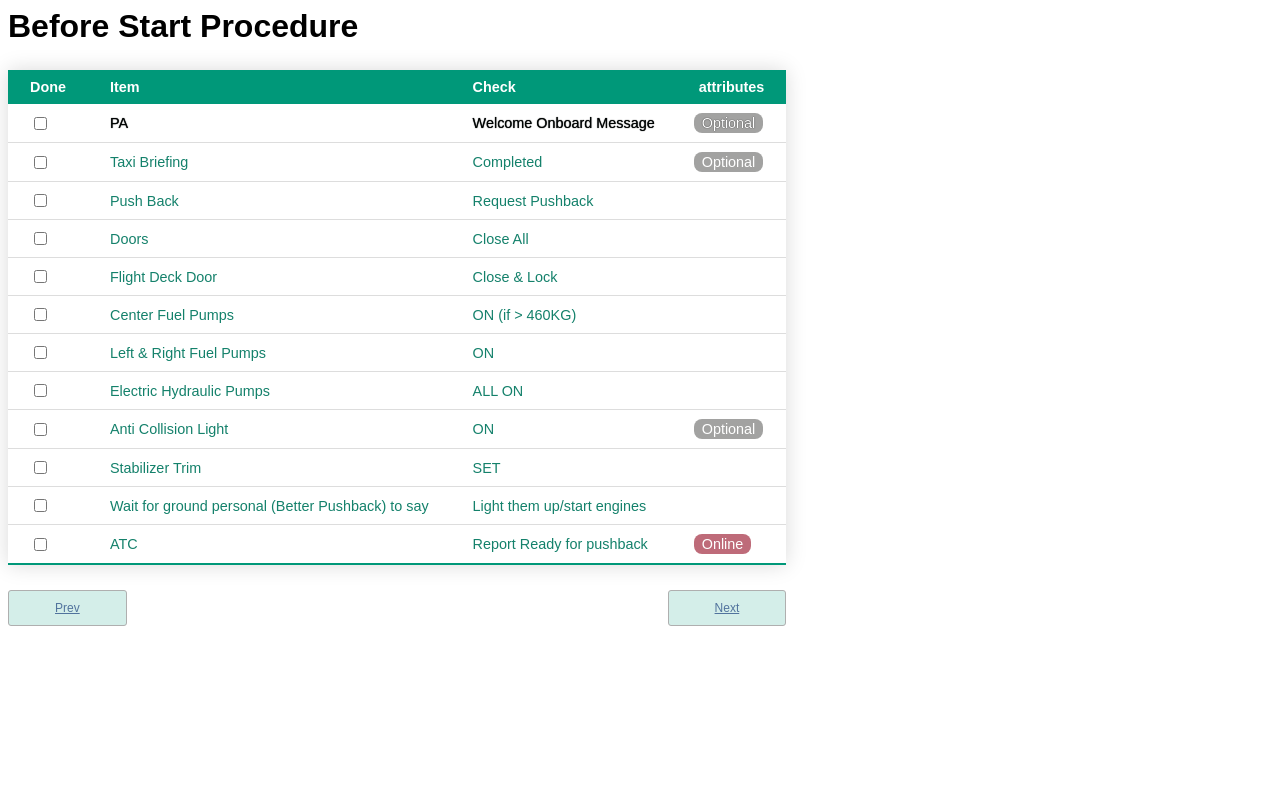
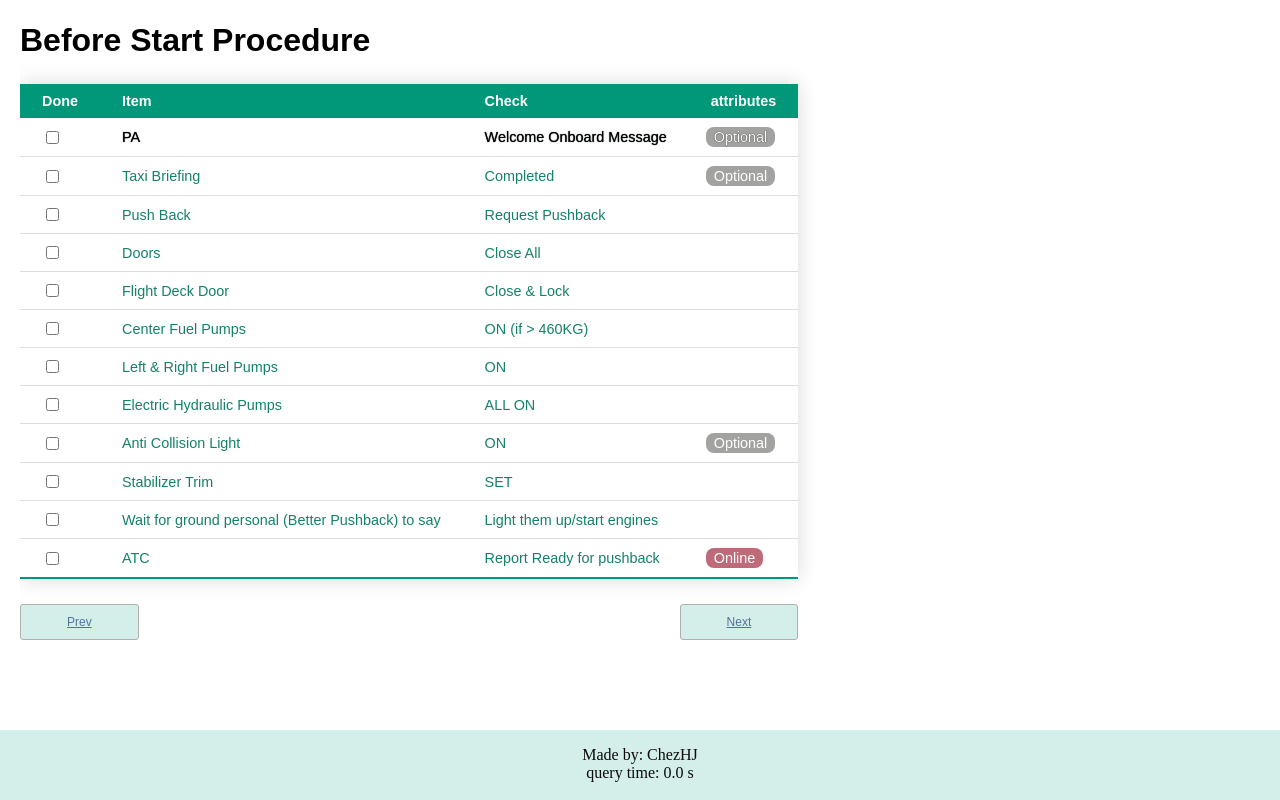
Before and after one commit to chezhj/SmartTrainingChecklist, a Django app: a page that uses checklist/templates/checklist/base.html in a window 1280 px wide. Run offline with Django 4.2, Linux system fonts and the light colour scheme; data comes from the database, SQL or seed files in the repository; both versions use the stored data as it was after the commit.

Commit message:
Added new qay of query and footer

```diff
--- a/checklist/models.py
+++ b/checklist/models.py
@@ -27,6 +27,17 @@ class CheckItem(models.Model):
     def __str__(self) -> str:
         return self.item
 
+    def shouldshow(self,profile):
+        profattr=profile.attributes.all()
+        attributes=self.attributes.all()
+        if attributes:
+            # if the checkitem attributes match all profile attributes, then shouldshow=true
+            sel_attributes=attributes.intersection(profattr)
+            return (sel_attributes.count()==attributes.count())
+        else:
+            #Is a mandatory checkitem as it has no attributes
+            return True
+
     class Meta:
         ordering = ['step']
 
--- a/checklist/static/checklist/style.css
+++ b/checklist/static/checklist/style.css
@@ -1,5 +1,6 @@
 .styled-text {
     font-family: sans-serif;
+    width: fit-content;
 }
 
 .styled-table {
@@ -16,14 +17,17 @@
     background-color: #009879;
     color: #ffffff;
     text-align: left;
-    cursor: pointer;
 }
 
 .styled-table th,
 .styled-table td {
     padding: 9px 22px;
+}
+
+.text-cel td {
     cursor: pointer;
 }
+
 
 .styled-table tbody tr {
     border-bottom: 1px solid #dddddd;
@@ -94,3 +98,33 @@
         margin-bottom: 0;
         margin-left: -5px;
   }
+  .footer {
+    left: 0;
+    bottom: 0;
+    width: 100%;
+    background-color: rgb(212, 238, 233);
+    color: rgb(11, 11, 11);
+    text-align: center;
+    height: 70px;
+    position:absolute;
+    right:0px;
+    overflow:hidden;
+  }
+
+  .body {
+    height: 100%;
+    width: 100%;
+    margin: 0;
+    overflow:auto;
+   }
+
+  .content {
+    position:absolute;
+    top: 1px;
+    bottom:70px;
+    left:20px;
+    right:0px;
+    overflow:auto;
+    margin-bottom: 20px;
+
+  }
--- a/checklist/templates/checklist/base.html
+++ b/checklist/templates/checklist/base.html
@@ -13,10 +13,16 @@
 
 {% block script %}
 {% endblock %}
-<body>
-    <div id="content" name="content">
+<body class="body">
+    <div class="content" id="content" name="content">
 	{% block content %}
 	{% endblock %}
+    </div>
+    <div class="footer">
+        <p>Made by: ChezHJ<br>
+            {% block footer %}
+            {% endblock %}
+        </p>
     </div>
 
 </body>
--- a/checklist/templates/checklist/detail.html
+++ b/checklist/templates/checklist/detail.html
@@ -7,6 +7,7 @@ Procedure details
 <script type="text/javascript">
     function GetSelected() {
         //Reference the Table.
+
 
         var grid = document.getElementById("Table1");
 
@@ -31,7 +32,7 @@ Procedure details
 
     function selectCheckbox(id) {
         var checkbox = document.getElementById(id)
-
+        console.log("selectCheckBox")
         checkbox.checked=!checkbox.checked
         GetSelected();
 
@@ -57,13 +58,13 @@ Procedure details
         {% for item in check_items %}
 
             {% if forloop.counter == 1 %}
-                <tr onclick="selectCheckbox('name{{ item.id }}')" name="row{{ forloop.counter }}" class = "active-row">
+                <tr name="row{{ forloop.counter }}" class = "active-row">
             {% else %}
-                <tr onclick="selectCheckbox('name{{ item.id }}')" name="row{{ forloop.counter }}">
+                <tr  name="row{{ forloop.counter }}">
             {% endif %}
             <td><input type="checkbox" id="name{{ item.id }}" name="name{{ item.id }}" class="clCheckBox" onclick="GetSelected()"/></td>
-            <td >{{ item.item }}</td>
-            <td>{{ item.setting}}</td>
+            <td class="text-cel" onclick="selectCheckbox('name{{ item.id }}')">{{ item.item }}</td>
+            <td class="text-cel" onclick="selectCheckbox('name{{ item.id }}')">{{ item.setting}}</td>
             <td>
             <ul class="cl-taglist">
             {% for attrib in item.attributes.all %}
@@ -81,8 +82,10 @@ Procedure details
 {% if nextproc %}
 <div > <a class="btn btn-right" href=" {% url 'checklist:detail' nextproc.slug %} ">Next</a></div>
 {% endif %}
-
 </div>
 
 
 {% endblock %}
+{% block footer %}
+ query time: {{ proctime }} s
+{% endblock %}
--- a/checklist/views.py
+++ b/checklist/views.py
@@ -11,6 +11,8 @@ from django.http import HttpResponse
 from django.views import generic
 from .models import Procedure, SessionProfile, Attribute
 
+QUERYMETHOD = False
+
 def procedure_detail(request,slug):
     tStart = time()
     procedure2view= get_object_or_404(Procedure.objects.all(), slug=slug)
@@ -18,27 +20,38 @@ def procedure_detail(request,slug):
     prevproc=Procedure.objects.filter(step__lt=procedure2view.step).order_by('step').last()
 
     profile2view= get_object_or_404(SessionProfile.objects.all(), pk=1)
-    if profile2view.attributes.filter(pk=3).count()==0 :
-        selected_item_id=procedure2view.checkitem_set.filter(attributes__in=profile2view.attributes.all()
-            ).exclude(attributes__pk=3).values('pk').distinct()
-    elif profile2view.attributes.filter(pk=4).count()==0 :
-        selected_item_id=procedure2view.checkitem_set.filter(attributes__in=profile2view.attributes.all()
-            ).exclude(attributes__pk=4).values('pk').distinct()
+    if QUERYMETHOD:
+        if profile2view.attributes.filter(pk=3).count()==0 :
+            selected_item_id=procedure2view.checkitem_set.filter(attributes__in=profile2view.attributes.all()
+                ).exclude(attributes__pk=3).values('pk').distinct()
+        elif profile2view.attributes.filter(pk=4).count()==0 :
+            selected_item_id=procedure2view.checkitem_set.filter(attributes__in=profile2view.attributes.all()
+                ).exclude(attributes__pk=4).values('pk').distinct()
+        else:
+            selected_item_id=procedure2view.checkitem_set.filter(attributes__in=profile2view.attributes.all()).values('pk').distinct()
+        #selected_item_id=procedure2view.checkitem_set.filter(attributes__in=profile2view.attributes.all()).values('pk').distinct()
+        zero_items=procedure2view.checkitem_set.filter(attributes__isnull=True).values('pk').distinct()
+
+
+        #check_items=procedure2view.checkitem_set.filter(attributes__in=profile2view.attributes.all())| procedure2view.checkitem_set.filter(attributes__isnull=True)
+        check_items=procedure2view.checkitem_set.filter(pk__in=selected_item_id|zero_items)
     else:
-        selected_item_id=procedure2view.checkitem_set.filter(attributes__in=profile2view.attributes.all()).values('pk').distinct()
+        allitems=procedure2view.checkitem_set.all()
+        query_ids = [item.id for item in allitems if item.shouldshow(profile2view)]
+        check_items=procedure2view.checkitem_set.filter(id__in=query_ids)
 
-    #selected_item_id=procedure2view.checkitem_set.filter(attributes__in=profile2view.attributes.all()).values('pk').distinct()
-    zero_items=procedure2view.checkitem_set.filter(attributes__isnull=True).values('pk').distinct()
+        """ q = Model.objects.filter(...)...
+        # here is the trick
+        q_ids = [o.id for o in q if o.method()]
+        q = q.filter(id__in=q_ids) """
+        pass
 
-    #items die geen actie nodig hebben worden nog getoond als optioneel ook een optie is
 
-    #check_items=procedure2view.checkitem_set.filter(attributes__in=profile2view.attributes.all())| procedure2view.checkitem_set.filter(attributes__isnull=True)
-    check_items=procedure2view.checkitem_set.filter(pk__in=selected_item_id|zero_items)
 
-    #| procedure2view.checkitem_set.filter(attributes__isnull=True)
     tFinish=time()
-    print(f"Procedure-detail:  {tFinish - tStart}")
-    return TemplateResponse(request,'checklist/detail.html', {'procedure':procedure2view, 'check_items':check_items, 'nextproc':nextproc,'prevproc':prevproc, })
+    query_time=round(tFinish - tStart,3)
+
+    return TemplateResponse(request,'checklist/detail.html', {'procedure':procedure2view, 'check_items':check_items, 'nextproc':nextproc,'prevproc':prevproc,'proctime': query_time })
 
 
 """ q = Model.objects.filter(...)...
```
Also changed, not shown: db.sqlite3, 1 other file.
